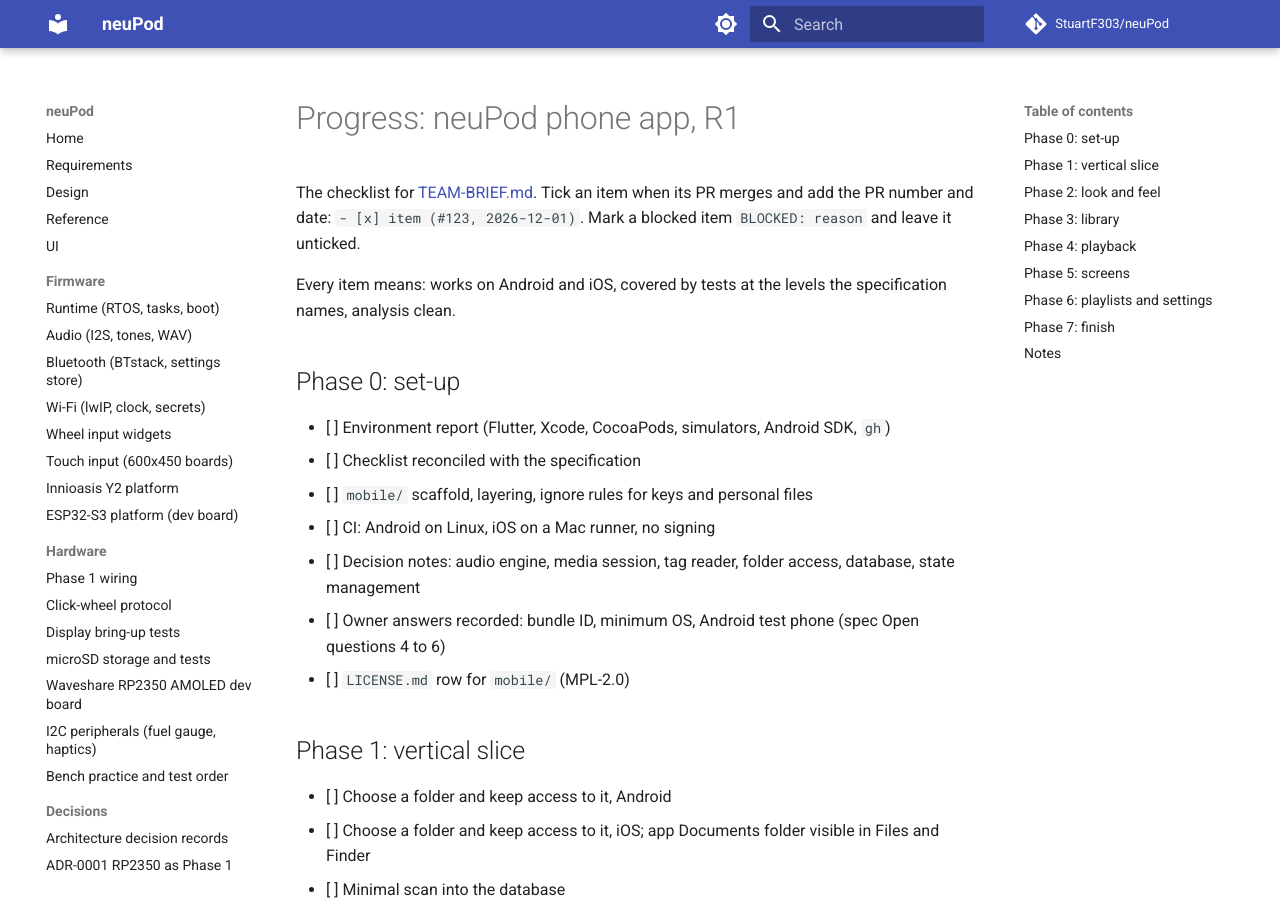
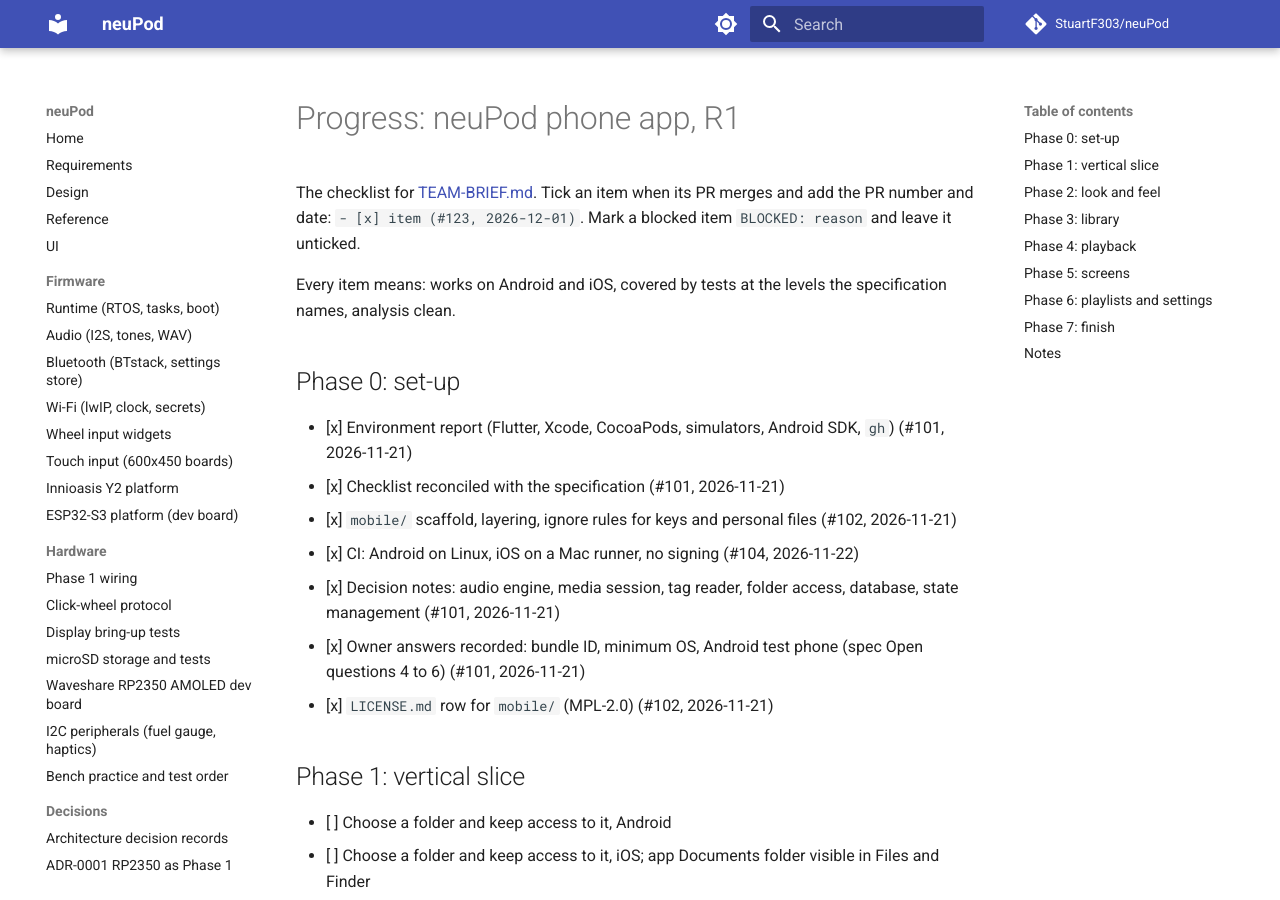
Before and after one commit to StuartF303/neuPod, an MkDocs documentation site: the page built from docs/app/PROGRESS.md, in a window 1280 px wide and 900 px high. Built offline with MkDocs 1.6.1 and Material for MkDocs 9.7.7, drawn with Linux system fonts in a browser that asks for light colours; comment, search, counter and statistics services are not loaded; some of the changed text lies outside the part shown.

Commit message:
docs(app): tick phase 0, note CI follow-ups, source the click-wheel precedent (#110)
Co-authored-by: Stuart Fraser <stuart@wallet.services>
Co-authored-by: Claude Opus 5.5 <noreply@anthropic.com>

```diff
--- a/docs/app/PROGRESS.md
+++ b/docs/app/PROGRESS.md
@@ -7,13 +7,13 @@ Every item means: works on Android and iOS, covered by tests at the levels the s
 
 ## Phase 0: set-up
 
-- [ ] Environment report (Flutter, Xcode, CocoaPods, simulators, Android SDK, `gh`)
-- [ ] Checklist reconciled with the specification
-- [ ] `mobile/` scaffold, layering, ignore rules for keys and personal files
-- [ ] CI: Android on Linux, iOS on a Mac runner, no signing
-- [ ] Decision notes: audio engine, media session, tag reader, folder access, database, state management
-- [ ] Owner answers recorded: bundle ID, minimum OS, Android test phone (spec Open questions 4 to 6)
-- [ ] `LICENSE.md` row for `mobile/` (MPL-2.0)
+- [x] Environment report (Flutter, Xcode, CocoaPods, simulators, Android SDK, `gh`) (#101, 2026-11-21)
+- [x] Checklist reconciled with the specification (#101, 2026-11-21)
+- [x] `mobile/` scaffold, layering, ignore rules for keys and personal files (#102, 2026-11-21)
+- [x] CI: Android on Linux, iOS on a Mac runner, no signing (#104, 2026-11-22)
+- [x] Decision notes: audio engine, media session, tag reader, folder access, database, state management (#101, 2026-11-21)
+- [x] Owner answers recorded: bundle ID, minimum OS, Android test phone (spec Open questions 4 to 6) (#101, 2026-11-21)
+- [x] `LICENSE.md` row for `mobile/` (MPL-2.0) (#102, 2026-11-21)
 
 ## Phase 1: vertical slice
 
@@ -127,6 +127,9 @@ Every item means: works on Android and iOS, covered by tests at the levels the s
 
 (One line per thing the next session must know. Newest first.)
 
+- 2026-11-22: Phase 0 done. App CI (`.github/workflows/app.yml`, #104): `check`, `android` (with the no-`INTERNET` release-manifest check), `android-integration` (API 29 emulator) and `ios` (`macos-26`, Xcode 26.5, iPhone 17 simulator, one visible retry if the simulator hangs). Follow-ups: bump the pinned Xcode 26.5 and the `iOS-26-5` runtime when the runner image drops them; consider Dependabot for the SHA-pinned actions; do not make the app jobs required checks without a gate job (they are path-filtered). Every run on main completes; PR runs cancel superseded ones.
+- 2026-11-22: Lead practice: merge only after `gh pr checks <n> --watch` exits 0 (an early script merged #101 and #102 with firmware jobs pending; main was green afterwards). Every subagent is given an explicit model for its task. Reviewers read PRs through `gh pr diff` / `git show`, never `git checkout` in the shared tree. Heavy builds go through `~/bin/neupod-buildlock` (8 GB RAM).
+
 - 2026-11-22: Owner decision 12: Search is typed with the wheel (#107). The owner chose the firmware's six mode chips, keeping `#!?` (the design drew five). Still to settle in code, not by the team's choice: `docs/ui-input.md` gives the letter-jump tile as 6 steps within 400 ms, hidden 700 ms later, where the device view design says the 2x multiplier and a fade after 250 ms at rest; the code (`ui_list.c`, `ui_rail.c`) decides.
 
 - 2026-11-22: The device view design is in [`docs/design/2026-11-21-app-device-view/`](../design/2026-11-21-app-device-view/README.md) (#103). Its Open questions (thirteen as of #107) are the owner's; none is settled by the team. Where its mock-ups and the specification differ, the build follows the specification and the README text, and the difference is shown at gate 2: the mock-ups' Home is the firmware's: it adds Podcasts (a spec Not goal), Photos and Extras and lacks Playlists; some show a Wi-Fi icon that the README says R1 omits; Now Playing has no rating stars (the spec requires them); the album header shows the disc count instead of the song count and total time; the spec's "seek by dragging the progress bar" conflicts with the design's "the progress bar is not draggable (seek mode is the way to seek)", so both are built switchable for the owner. (The earlier note that Search's wheel was not drawn disabled no longer applies: Search is typed with the wheel.)
```
Also changed, not shown: docs/app/README.md (+1 -1 lines).
